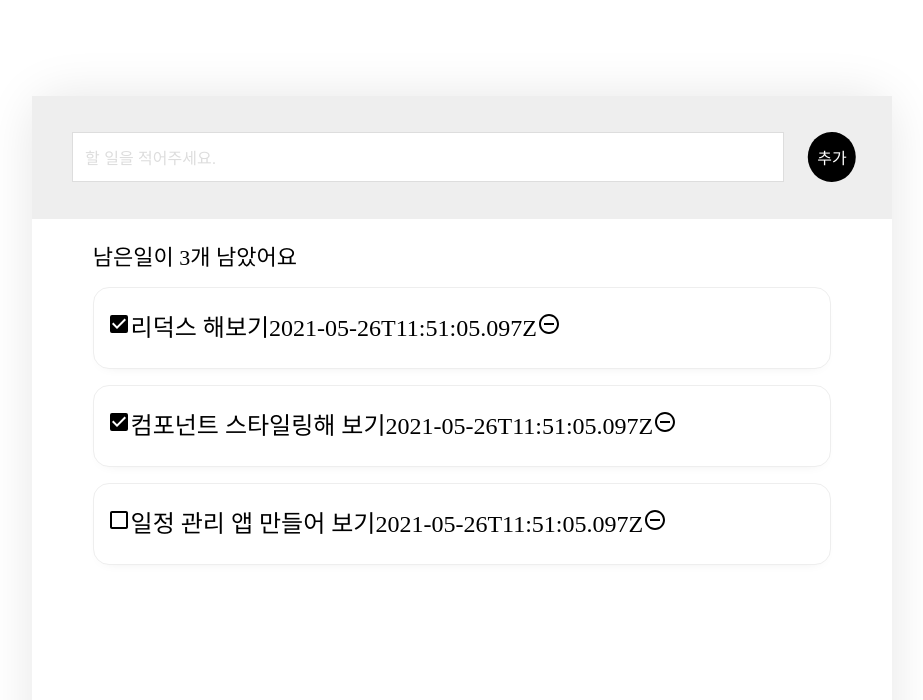
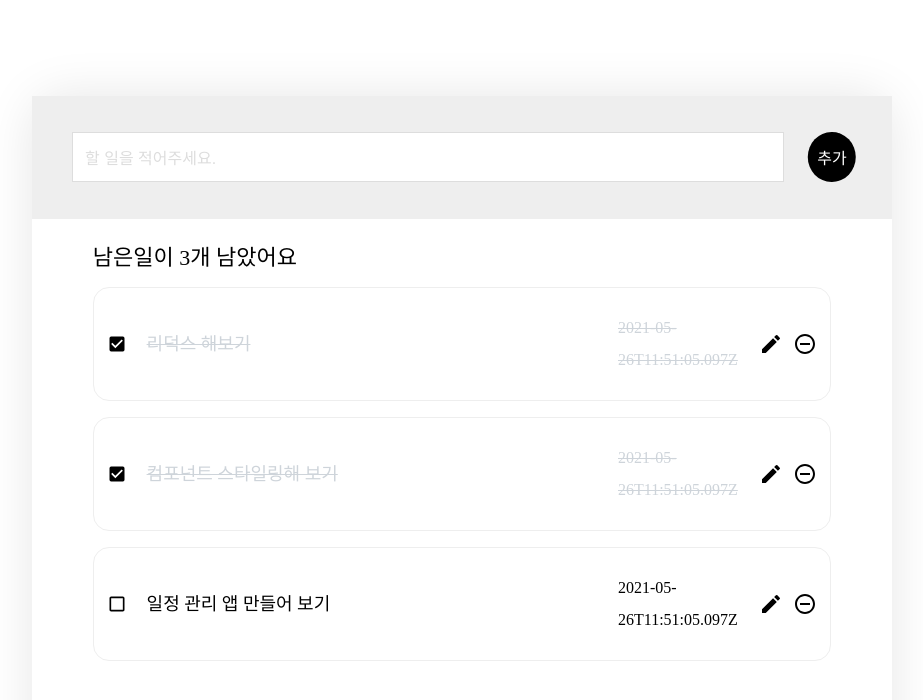
Before and after one commit to kangdonghwi/paywalk-assignment, a React (Create React App) app: page / in a window 1280 px wide. Shown: the top 700 px of the page, without its empty margins (178-1101 px from the left). Built offline with nearby package versions, Linux system fonts and the light colour scheme.

Commit message:
Refactor: 액션함수 적용, UI변경

```diff
--- a/src/components/TodoItem.tsx
+++ b/src/components/TodoItem.tsx
@@ -1,58 +1,108 @@
+import {
+  editTodoAction,
+  removeTodoAction,
+  toggleTodoAction,
+} from 'reducers/todos';
+import { Todo } from 'types';
 import { useCallback } from 'react';
 import {
   MdCheckBoxOutlineBlank,
   MdCheckBox,
   MdRemoveCircleOutline,
+  MdEdit,
 } from 'react-icons/md';
 import { useDispatch } from 'react-redux';
-import { REMOVE_TODOS_REQUEST, TOGGLE_TODOS_REQUEST } from 'reducers/todos';
-import styled from 'styled-components';
+import styled, { css } from 'styled-components';
 
 interface TodoItemProps {
-  todo: any;
+  todo: Todo;
 }
 
-const TodoItem = ({ todo }: TodoItemProps): any => {
+const TodoItem: React.FC<TodoItemProps> = ({ todo }) => {
   const { id, content, isCheck, createdAt } = todo;
-  const dispath = useDispatch();
+  const dispatch = useDispatch();
 
   const onRemoveTodo = useCallback(() => {
-    dispath({
-      type: REMOVE_TODOS_REQUEST,
-      data: id,
-    });
+    dispatch(removeTodoAction(id));
   }, []);
 
   const onToggleTodo = useCallback(() => {
-    dispath({
-      type: TOGGLE_TODOS_REQUEST,
-      data: id,
-    });
+    dispatch(toggleTodoAction(id));
+  }, []);
+
+  const onEditTodo = useCallback(() => {
+    dispatch(editTodoAction(content));
   }, []);
 
   return (
     <ItemWrapper>
-      <div onClick={onToggleTodo}>
+      <Checkbox onClick={onToggleTodo}>
         {isCheck ? <MdCheckBox /> : <MdCheckBoxOutlineBlank />}
-      </div>
-      <div className="text">{content}</div>
-      <div>{createdAt}</div>
-      <MdRemoveCircleOutline onClick={onRemoveTodo} />
+      </Checkbox>
+      <Text isCheck={todo.isCheck}>{content}</Text>
+      <Date isCheck={todo.isCheck}>{createdAt}</Date>
+      <EditButton onClick={onEditTodo} />
+      <RemoveButton onClick={onRemoveTodo} />
     </ItemWrapper>
   );
 };
 
 export default TodoItem;
 
-export const ItemWrapper = styled.li`
+const ItemWrapper = styled.li`
   display: flex;
   line-height: 2rem;
   font-size: 1.5rem;
-  box-shadow: 0rem 0.3rem 0.9rem -0.8rem #0000003b;
   background-color: #fff;
   border: 1px solid #eeeeee;
   border-radius: 1rem;
   margin: 0 1.8rem;
   margin-bottom: 1rem;
   padding: 1.5rem 0.8rem;
+  align-items: center;
 `;
+
+const Checkbox = styled.div`
+  width: 20px;
+  height: 20px;
+  border-radius: 16px;
+  font-size: 22px;
+  display: flex;
+  align-items: center;
+  justify-content: center;
+  margin-right: 20px;
+  cursor: pointer;
+`;
+
+const Text = styled.div<{ isCheck: boolean }>`
+  flex: 1;
+  font-size: 18px;
+
+  ${props =>
+    props.isCheck &&
+    css`
+      color: #ced4da;
+      text-decoration: line-through;
+    `}
+`;
+
+const Date = styled.div<{ isCheck: boolean }>`
+  flex: 0.3;
+  font-size: 16px;
+
+  ${props =>
+    props.isCheck &&
+    css`
+      color: #ced4da;
+      text-decoration: line-through;
+    `}
+`;
+
+const EditButton = styled(MdEdit)`
+  margin-right: 10px;
+  cursor: pointer;
+`;
+
+const RemoveButton = styled(MdRemoveCircleOutline)`
+  cursor: pointer;
+`;
```
